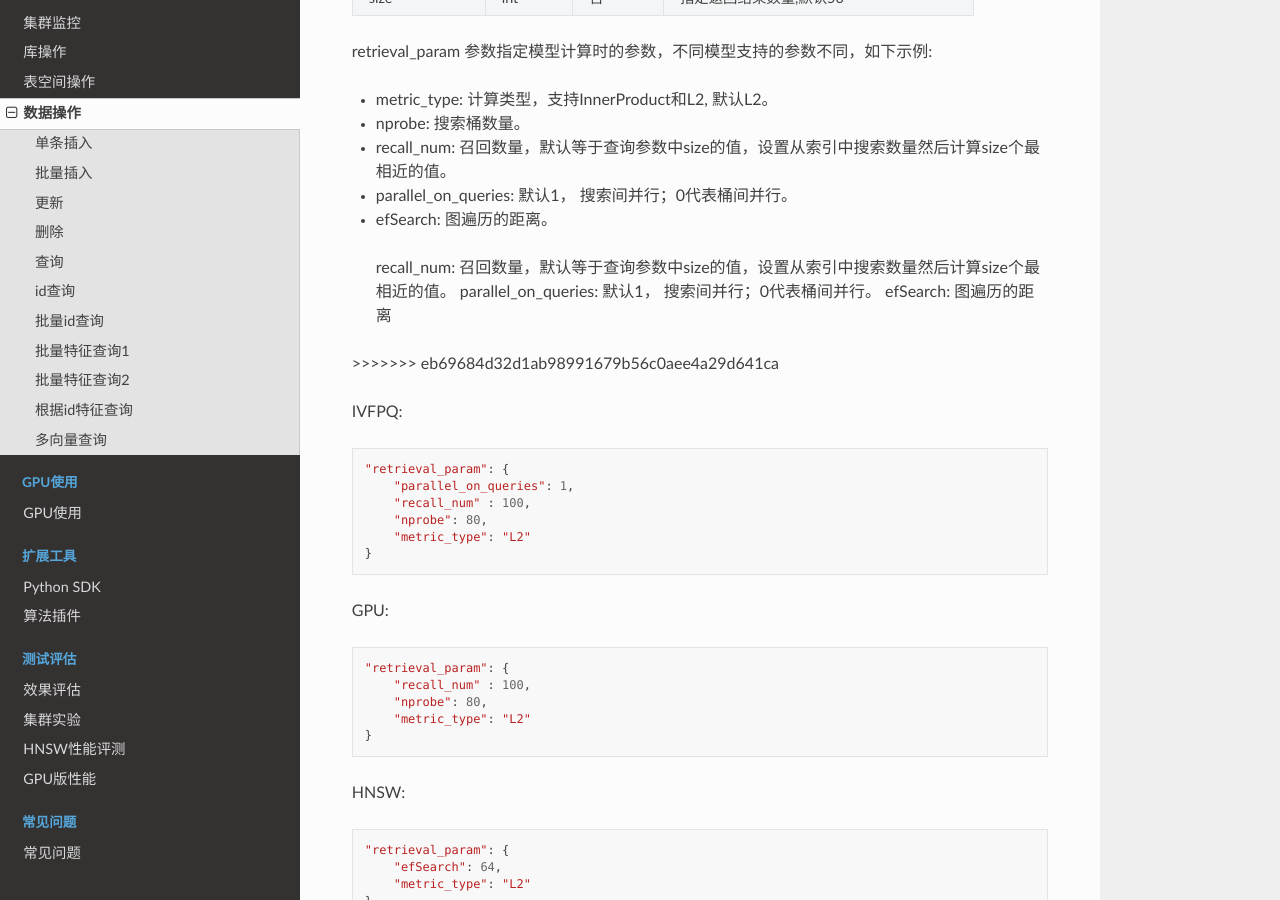
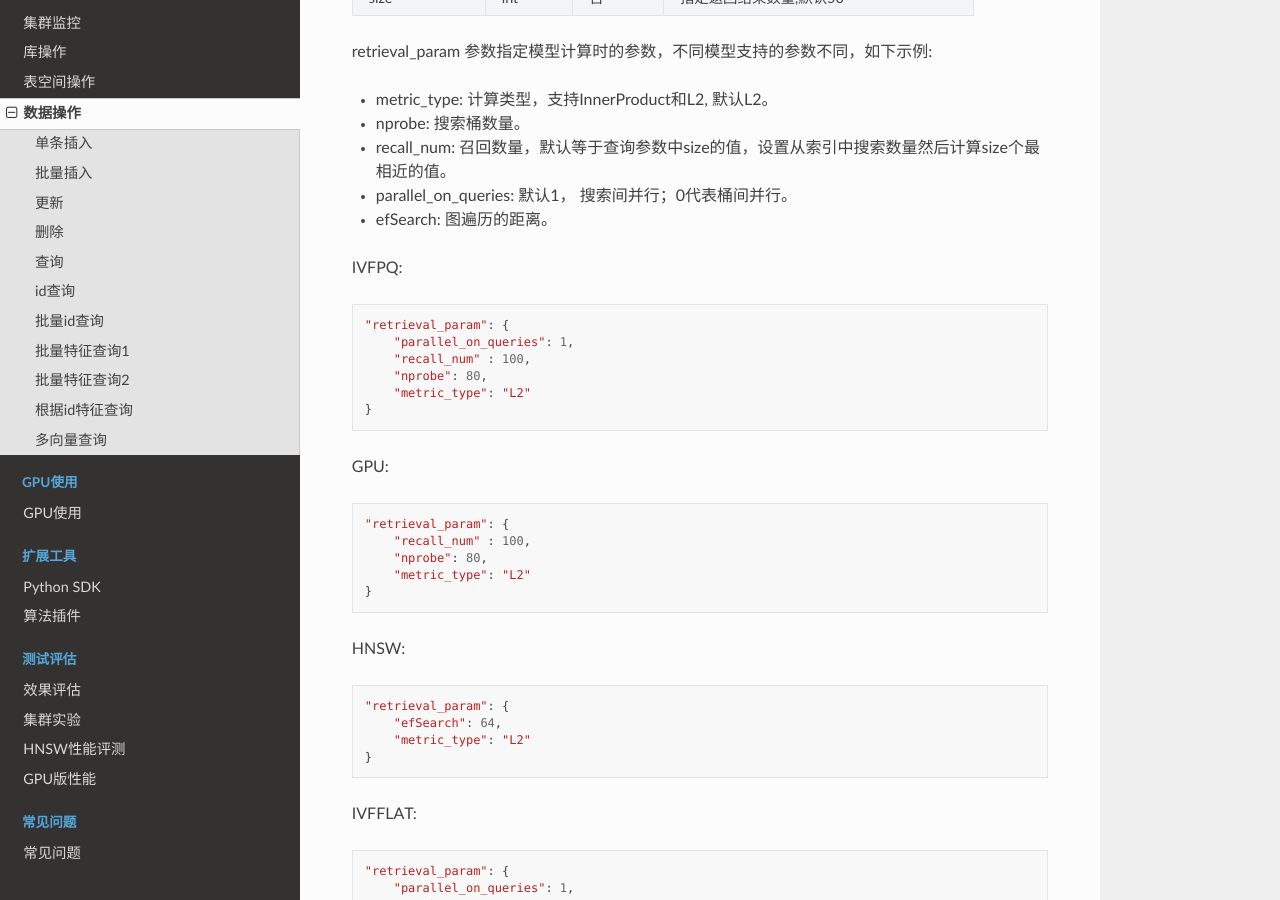
Before and after one commit to nizyun/vs_cn, a Sphinx documentation site: the page built from docs/source/use_op/op_doc.rst, in a window 1280 px wide and 900 px high, scrolled down 3878 px. Built offline with Sphinx 7.4.7 and the Read the Docs theme 2.0.0, drawn with Linux system fonts in a browser that asks for light colours; pages that are not in the unit, such as notebooks, are missing from menus.

Commit message:
change search param

```diff
--- a/docs/source/use_op/op_doc.rst
+++ b/docs/source/use_op/op_doc.rst
@@ -209,13 +209,6 @@ retrieval_param 参数指定模型计算时的参数，不同模型支持的参
 - parallel_on_queries: 默认1， 搜索间并行；0代表桶间并行。
 
 - efSearch: 图遍历的距离。
-=======
-   metric_type: 计算类型，支持InnerProduct和L2, 默认L2。
-   nprobe: 搜索桶数量。
-   recall_num: 召回数量，默认等于查询参数中size的值，设置从索引中搜索数量然后计算size个最相近的值。
-   parallel_on_queries: 默认1， 搜索间并行；0代表桶间并行。
-   efSearch: 图遍历的距离
->>>>>>> eb69684d32d1ab98991679b56c0aee4a29d641ca
 
 IVFPQ:
 ::
```
